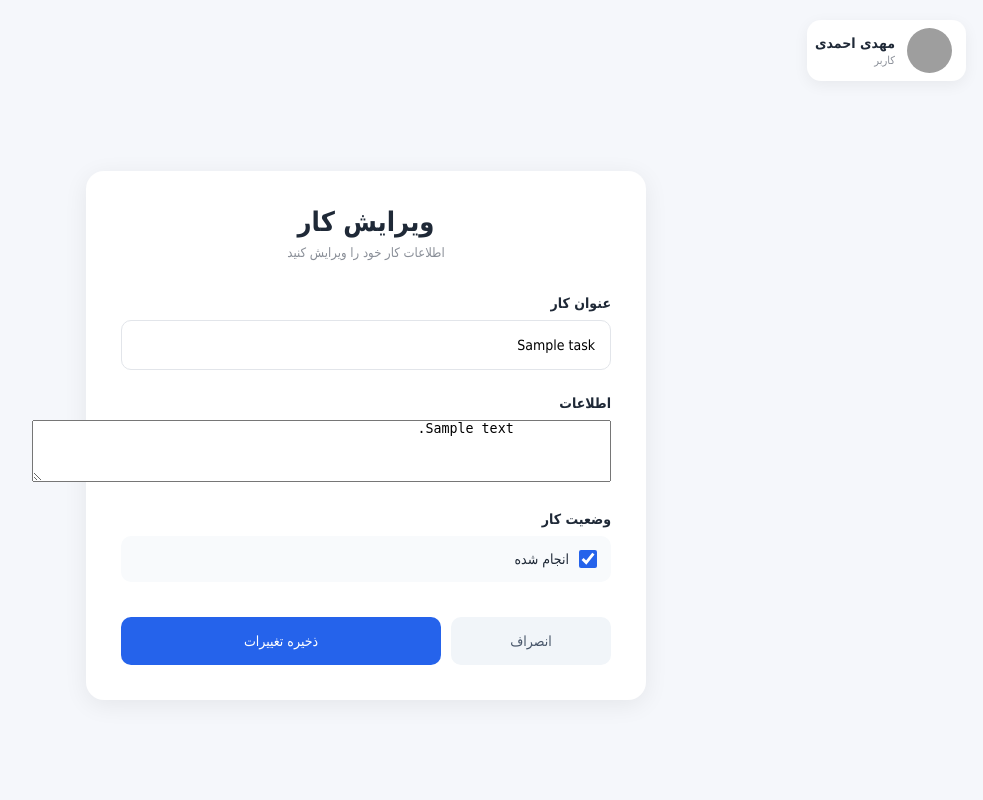
After one commit to mahdifallah1383/Django-FBV-TodoApp, a Django app: page /update/1/ in a window 1280 px wide. The commit adds this page. Shown: the whole page, without its empty margins (274-1257 px from the left). Run offline with Django 5.2, Linux system fonts and the light colour scheme; tables that the repository leaves empty hold one stand-in row (values such as "Sample post"); grey boxes are pictures that could not be loaded.

Commit message:
adding update view class

```diff
--- /dev/null
+++ b/statics/css/update_task.css
@@ -0,0 +1,294 @@
+* {
+  margin: 0;
+  padding: 0;
+  box-sizing: border-box;
+}
+
+body {
+  font-family: Tahoma, Arial, sans-serif;
+
+  background: #f5f7fb;
+
+  color: #1f2937;
+
+  min-height: 100vh;
+}
+
+/* =========================
+   Header
+========================= */
+
+.header {
+  width: 100%;
+
+  padding: 20px 40px;
+
+  display: flex;
+
+  justify-content: flex-start;
+}
+
+.user-profile {
+  display: flex;
+
+  align-items: center;
+
+  gap: 12px;
+
+  background: white;
+
+  padding: 8px 14px 8px 8px;
+
+  border-radius: 14px;
+
+  box-shadow: 0 4px 15px rgba(0, 0, 0, 0.06);
+}
+
+.user-avatar {
+  width: 45px;
+  height: 45px;
+
+  border-radius: 50%;
+
+  object-fit: cover;
+}
+
+.user-info {
+  display: flex;
+
+  flex-direction: column;
+
+  gap: 3px;
+}
+
+.user-name {
+  font-size: 14px;
+
+  font-weight: bold;
+}
+
+.user-role {
+  font-size: 11px;
+
+  color: #8a8f98;
+}
+
+/* =========================
+   Main
+========================= */
+
+.edit-container {
+  width: 100%;
+
+  max-width: 600px;
+
+  margin: 70px auto;
+
+  padding: 0 20px;
+}
+
+/* =========================
+   Card
+========================= */
+
+.edit-card {
+  background: white;
+
+  padding: 35px;
+
+  border-radius: 18px;
+
+  box-shadow: 0 5px 25px rgba(0, 0, 0, 0.07);
+}
+
+.edit-card h1 {
+  text-align: center;
+
+  font-size: 27px;
+
+  margin-bottom: 8px;
+}
+
+.subtitle {
+  text-align: center;
+
+  color: #8a8f98;
+
+  font-size: 13px;
+
+  margin-bottom: 35px;
+}
+
+/* =========================
+   Form
+========================= */
+
+.form-group {
+  margin-bottom: 25px;
+}
+
+.form-group > label {
+  display: block;
+
+  font-size: 14px;
+
+  font-weight: bold;
+
+  margin-bottom: 9px;
+}
+
+.form-group input[type="text"] {
+  width: 100%;
+
+  height: 50px;
+
+  border: 1px solid #e2e5ea;
+
+  border-radius: 10px;
+
+  outline: none;
+
+  padding: 0 15px;
+
+  font-family: inherit;
+
+  font-size: 14px;
+
+  transition: 0.2s;
+}
+
+.form-group input[type="text"]:focus {
+  border-color: #2563eb;
+
+  box-shadow: 0 0 0 3px rgba(37, 99, 235, 0.1);
+}
+
+/* =========================
+   Status
+========================= */
+
+.status-container {
+  display: flex;
+
+  align-items: center;
+
+  gap: 10px;
+
+  background: #f8fafc;
+
+  border-radius: 10px;
+
+  padding: 14px;
+}
+
+.status-container input {
+  width: 18px;
+
+  height: 18px;
+
+  cursor: pointer;
+
+  accent-color: #2563eb;
+}
+
+.status-container label {
+  font-size: 14px;
+
+  cursor: pointer;
+}
+
+/* =========================
+   Buttons
+========================= */
+
+.form-actions {
+  display: flex;
+
+  gap: 10px;
+
+  margin-top: 35px;
+}
+
+.form-actions a,
+.form-actions button {
+  height: 48px;
+
+  border-radius: 10px;
+
+  font-family: inherit;
+
+  font-size: 14px;
+
+  cursor: pointer;
+
+  display: flex;
+
+  align-items: center;
+
+  justify-content: center;
+
+  text-decoration: none;
+}
+
+.cancel-button {
+  flex: 1;
+
+  background: #f1f5f9;
+
+  color: #475569;
+
+  border: none;
+
+  transition: 0.2s;
+}
+
+.cancel-button:hover {
+  background: #e2e8f0;
+}
+
+.save-button {
+  flex: 2;
+
+  background: #2563eb;
+
+  color: white;
+
+  border: none;
+
+  transition: 0.2s;
+}
+
+.save-button:hover {
+  background: #1d4ed8;
+}
+
+/* =========================
+   Responsive
+========================= */
+
+@media (max-width: 600px) {
+  .header {
+    padding: 15px 20px;
+  }
+
+  .edit-container {
+    margin-top: 40px;
+  }
+
+  .edit-card {
+    padding: 25px 20px;
+  }
+
+  .edit-card h1 {
+    font-size: 24px;
+  }
+
+  .form-actions {
+    flex-direction: column-reverse;
+  }
+
+  .form-actions a,
+  .form-actions button {
+    width: 100%;
+  }
+}
--- /dev/null
+++ b/templates/update_task.html
@@ -0,0 +1,110 @@
+{% load static %}
+<!doctype html>
+<html lang="fa" dir="rtl">
+  <head>
+    <meta charset="UTF-8" />
+    <meta name="viewport" content="width=device-width, initial-scale=1.0" />
+
+    <title>ویرایش کار</title>
+
+    <link rel="stylesheet" href="{% static 'css/update_task.css' %}" />
+  </head>
+
+  <body>
+    <!-- Header -->
+    <header class="header">
+      <div class="user-profile">
+        <img
+          src="https://i.pravatar.cc/100?img=12"
+          alt="تصویر کاربر"
+          class="user-avatar"
+        />
+
+        <div class="user-info">
+          <span class="user-name">مهدی احمدی</span>
+          <span class="user-role">کاربر</span>
+        </div>
+      </div>
+    </header>
+
+    <!-- Main -->
+    <main class="edit-container">
+      <div class="edit-card">
+        <h1>ویرایش کار</h1>
+
+        <p class="subtitle">اطلاعات کار خود را ویرایش کنید</p>
+
+        <form method="post" action="">
+          {% csrf_token %}
+          <!-- Task Title -->
+          <div class="form-group">
+            <label for="taskTitle"> عنوان کار </label>
+
+            <input type="text" name="title" value="{{task.title}}" required />
+          </div>
+
+          <div class="form-group">
+            <label for="taskTitle"> اطلاعات</label>
+
+            <textarea name="description" rows="4" cols="70">
+            {{task.description}}
+            </textarea>
+          </div>
+
+          <!-- Task Status -->
+          <div class="form-group">
+            <label> وضعیت کار </label>
+
+            <div class="status-container">
+              {% if task.complete %}
+              <input type="checkbox" id="taskStatus" name="complete" checked />
+              {% else %}
+              <input type="checkbox" id="taskStatus" name="complete" />
+              {% endif %}
+
+              <label for="taskStatus"> انجام شده </label>
+            </div>
+          </div>
+
+          <!-- Buttons -->
+          <div class="form-actions">
+            <a href="{% url 'todo:task-list' %}" class="cancel-button">
+              انصراف
+            </a>
+
+            <button type="submit" class="save-button">ذخیره تغییرات</button>
+          </div>
+        </form>
+      </div>
+    </main>
+
+    {% comment %}
+    <script>
+      const editForm = document.getElementById("editForm");
+
+      editForm.addEventListener("submit", function (event) {
+        event.preventDefault();
+
+        const title = document.getElementById("taskTitle").value.trim();
+
+        const status = document.getElementById("taskStatus").checked;
+
+        if (title === "") {
+          return;
+        }
+
+        /*
+         * در اینجا بعداً می‌توانیم
+         * اطلاعات را به Backend ارسال کنیم.
+         */
+
+        console.log("Task:", title);
+        console.log("Completed:", status);
+
+        // بازگشت به صفحه اصلی
+        window.location.href = "index.html";
+      });
+    </script>
+    {% endcomment %}
+  </body>
+</html>
--- a/todo/forms.py
+++ b/todo/forms.py
@@ -1,11 +1,8 @@
-from django import forms
 from django.forms import ModelForm
 from .models import Task
 
 
-class AddTaskForm(forms.ModelForm):
-    title = forms.CharField(max_length=255)
-
+class TaskUpdateForm(ModelForm):
     class Meta:
         model = Task
-        fields = ["title"]
+        fields = ["title", "description", "complete"]
--- a/todo/urls.py
+++ b/todo/urls.py
@@ -6,4 +6,5 @@ app_name = "todo"
 urlpatterns = [
     path("", TaskList.as_view(), name="task-list"),
     path("create/", TaskCreate.as_view(), name="create-task"),
+    path("update/<int:pk>/", TaskUpdate.as_view(), name="update-task"),
 ]
--- a/todo/views.py
+++ b/todo/views.py
@@ -1,6 +1,6 @@
-from django.views.generic import ListView, CreateView
+from django.views.generic import ListView, CreateView, UpdateView
 from .models import Task
-from .forms import AddTaskForm
+from .forms import TaskUpdateForm
 from django.urls import reverse_lazy
 
 # Create your views here.
@@ -21,3 +21,10 @@ class TaskCreate(CreateView):
     def form_valid(self, form):
         form.instance.user = self.request.user
         return super(TaskCreate, self).form_valid(form)
+
+
+class TaskUpdate(UpdateView):
+    model = Task
+    success_url = reverse_lazy("todo:task-list")
+    form_class = TaskUpdateForm
+    template_name = "update_task.html"
```
Also changed, not shown: templates/index.html (+14 -2 lines).
